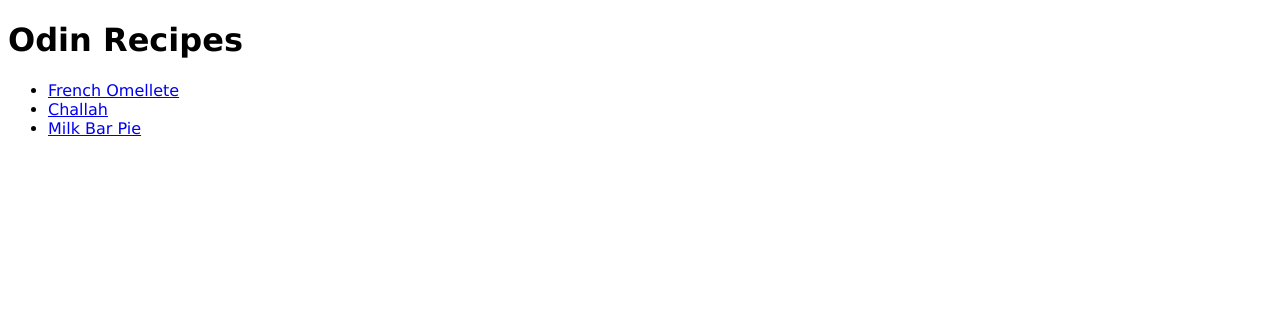
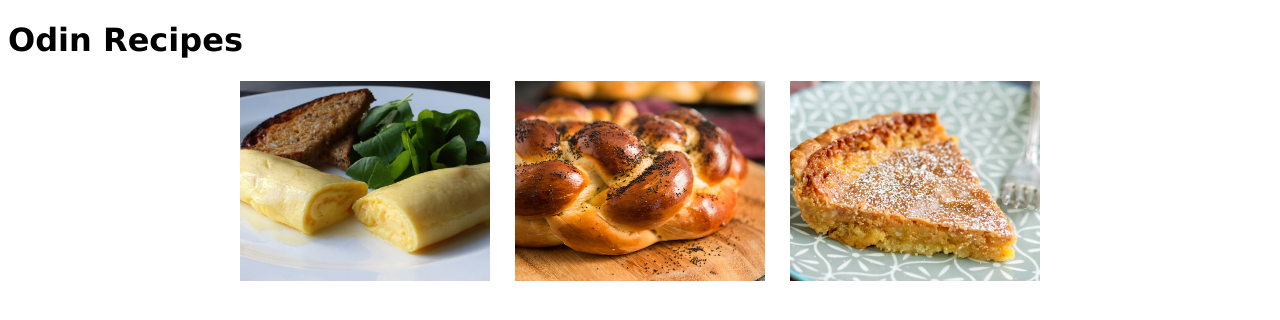
Before and after one commit to danielkushnir/odin-recipes, a plain HTML site: page index.html in a window 1280 px wide. Drawn offline with Linux system fonts and the light colour scheme.

Commit message:
Change recipe links to thumbnails

```diff
--- a/index.html
+++ b/index.html
@@ -9,10 +9,12 @@
 </head>
 <body>
     <h1>Odin Recipes</h1>
-    <ul>
-        <li><a href="recipes/french-omelette.html">French Omellete</a></li>
-        <li><a href="recipes/challah.html">Challah</a></li>
-        <li><a href="recipes/milk-bar-pie.html">Milk Bar Pie</a></li>
-    </ul>
+    <div id="container">
+        <ul>
+            <li><a href="recipes/french-omelette.html"><div class=thumbnail style="background-image: url(img/french-omelette.jpeg);"></div></a></li>
+            <li><a href="recipes/challah.html"><div class=thumbnail style="background-image: url(img/challah.jpg);"></div></a></li>
+            <li><a href="recipes/milk-bar-pie.html"><div class=thumbnail style="background-image: url(img/milk-bar-pie.jpg);"></div></a></li>
+        </ul>
+    </div>
 </body>
 </html>
--- a/style.css
+++ b/style.css
@@ -1,3 +1,30 @@
 * {
     font-family: Verdana, Geneva, Tahoma, sans-serif;
 }
+
+#container {
+    text-align: center;
+}
+
+ul {
+    text-align: center;
+    list-style-type: none; /* Remove bullets */
+    padding: 0; /* Remove padding */
+    margin: 0; /* Remove margins */
+  }
+
+li {
+    text-align: center;
+    display: inline;
+    margin: 10px;
+}
+
+.thumbnail {
+    background-color: black;
+    width: 250px;
+    height: 200px;
+    display: inline-block;
+    background-size: cover;
+    background-position: center center;
+    background-repeat: no-repeat;
+}
```
